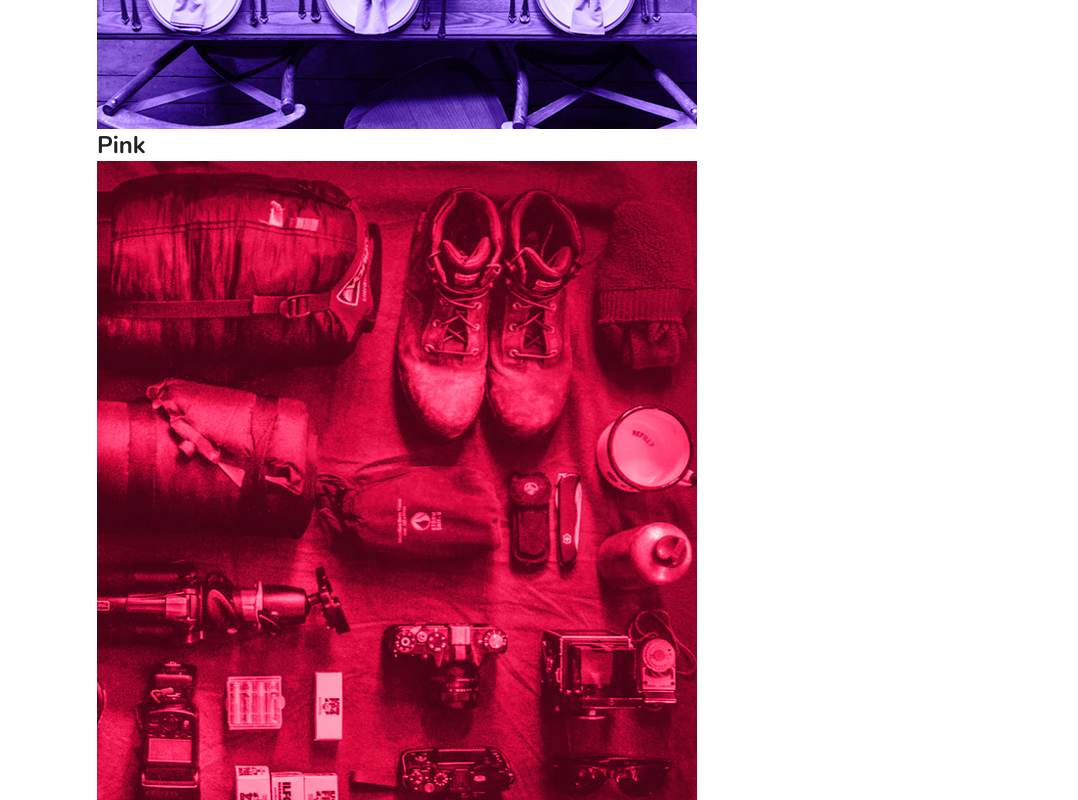
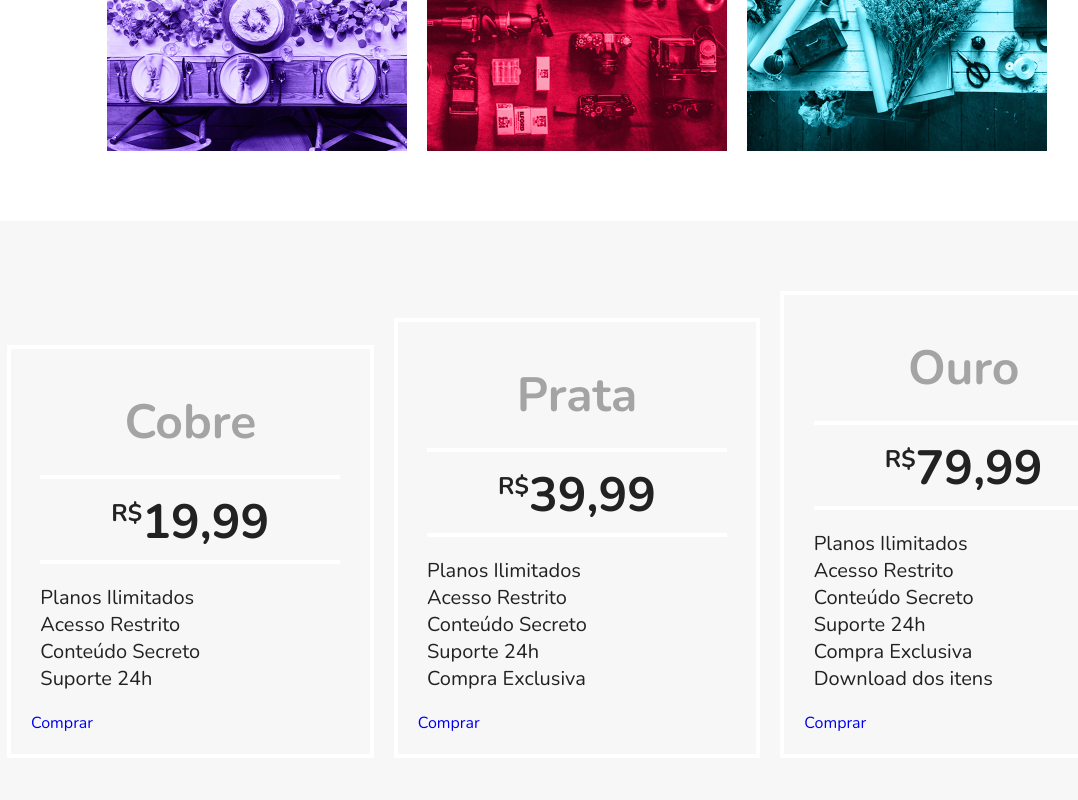
Before and after one commit to riordansantos/FlexBlog, a plain HTML site: page index.html in a window 1280 px wide. Shown: the part 1600-2400 px from the top of the page, without its empty margins (63-1141 px from the left). Drawn offline with nearby package versions, Linux system fonts and the light colour scheme.

Commit message:
wip(): css of price section

```diff
--- a/css/styles.css
+++ b/css/styles.css
@@ -134,8 +134,75 @@ img{
 }
 
 .produtos-container{
+    display: flex;
+    flex-wrap: wrap;
+    align-items: flex-end;
+}
+.produtos-item{
+    flex: 1 1 175px;
+    margin: 10px;
+}
+
+.produtos-item h2{
+    font-size: 3em;
+    color: #a4a4a4;
+    background: #f7f7f7;
+    padding: 60px 20px;
 
 }
-.produtos-item{
 
+.purple{
+    border-top: 8px solid #ae81ff;
 }
+
+.pink{
+    border-top: 8px solid #f9265e;
+}
+
+.blue{
+    border-top: 8px solid #66d9eb;
+}
+
+.preco{
+    background: #f7f7f7;
+    padding: 60px;
+    display: flex;
+    flex-wrap: wrap;
+    align-items: flex-end;
+}
+
+.preco-item{
+    flex: 1;
+    border: 4px solid white;
+    padding: 20px;
+    margin: 10px;
+}
+
+.preco-item h2{
+    font-size: 3em;
+    color: #a4a4a4;
+    text-align: center;
+    margin-top: 20px;
+}
+
+.preco-item span{
+    max-width: 300px;
+    margin: 20px auto;
+    display: block;
+    font-size: 3em;
+    text-align: center;
+    font-weight: bold;
+    padding: 10px 0 5px 0;
+    border-top: 4px solid white;
+    border-bottom: 4px solid white;
+}
+
+.preco-item sup{
+    font-size: 1.5rem;
+}
+
+.preco-item ul{
+    max-width: 300px;
+    margin: 20px auto;
+    font-size: 1.25em;
+}
```
